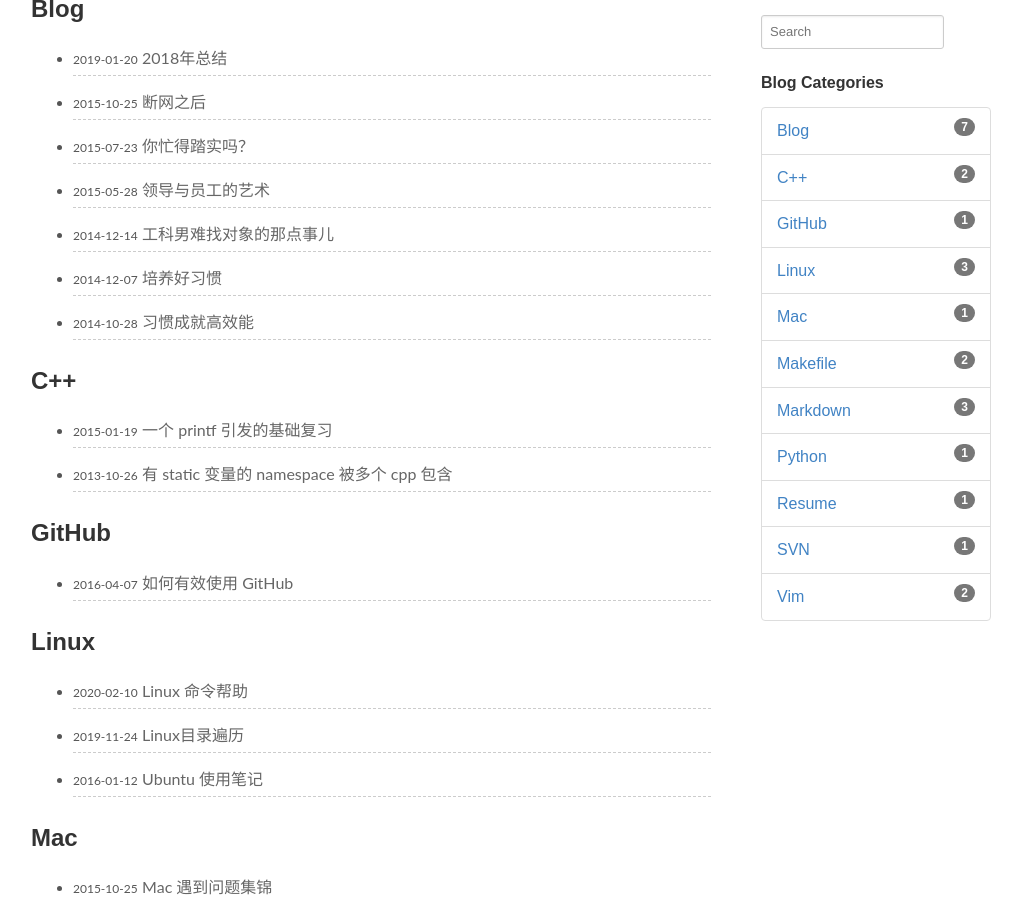
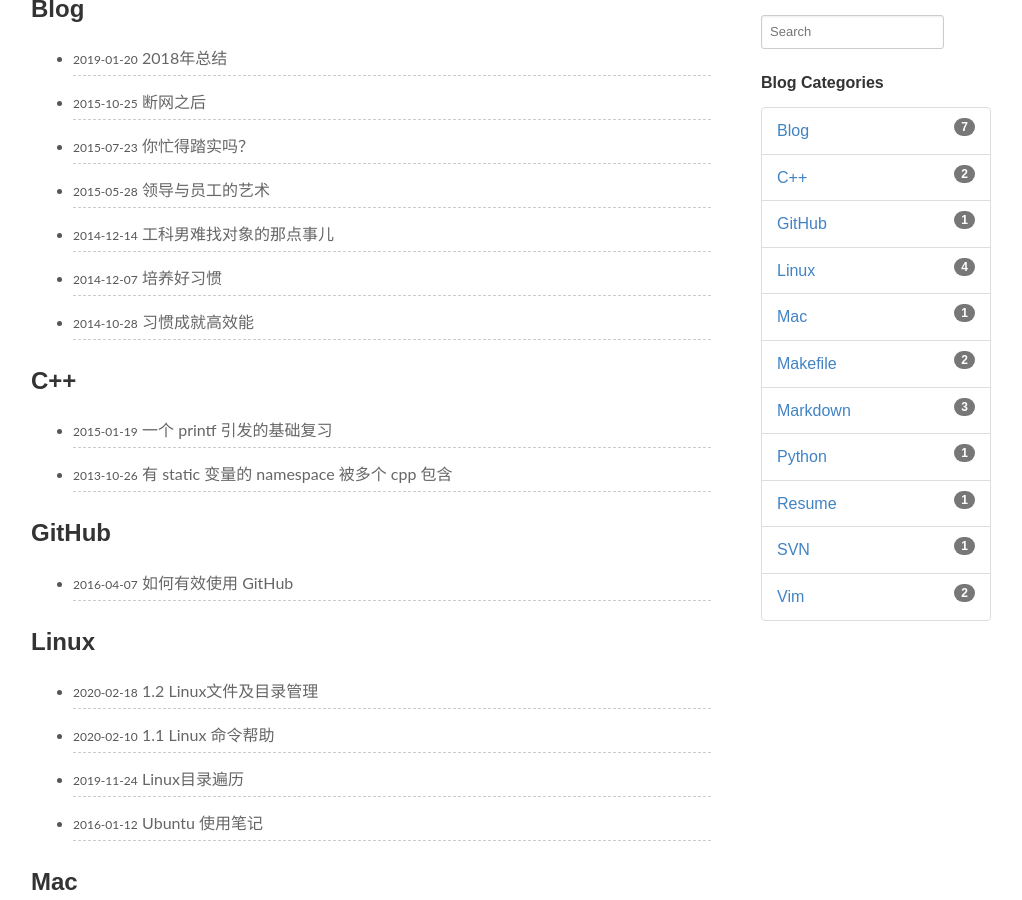
Before and after one commit to JKWrist/JKWrist.github.io, a Jekyll site: the page built from pages/categories.md, in a window 1280 px wide and 900 px high, scrolled down 227 px. Shown: the whole window, without its empty margins (139-1161 px from the left). Built offline with Jekyll 4.4.1, drawn with Linux system fonts in a browser that asks for light colours; some of the changed lines change nothing that is shown.

Commit message:
添加文件管理

````diff
--- a/_posts/Linux/2020-02-10-01_use_man.md
+++ b/_posts/Linux/2020-02-10-01_use_man.md
@@ -1,6 +1,6 @@
 ---
 layout: post
-title: Linux 命令帮助
+title: 1.1 Linux 命令帮助
 categories: Linux
 description:
 keywords: Linux
--- /dev/null
+++ b/_posts/Linux/2020-02-18-02_file_manage.md
@@ -0,0 +1,196 @@
+---
+layout: post
+title: 1.2 Linux文件及目录管理
+categories: Linux
+description:
+keywords: Linux
+---
+
+# 文件及目录管理
+
+## 概述
+文件管理不外乎文件或目录的创建、删除、查询、移动，有mkdir/rm/mv
+
+文件查询是重点，用find来进行查询；find的参数丰富，也非常强大；
+
+查看文件内容是个大的话题，文本的处理有太多的工具供我们使用，在本章中只是点到即止，后面会有专门的一章来介绍文本的处理工具；
+
+## 创建和删除
+- 创建：mkdir
+- 删除：rm
+- 删除非空目录：rm -rf file目录
+- 删除日志  rm \*log    (等价: $find ./ -name "\*log" -exec rm {} \;)
+- 移动：mv
+- 复制：cp   (复制目录：cp -r )
+```
+//查看当前目录下文件个数
+$find ./ | wc -l
+//复制目录
+$cp -r source_dir  dest_dir
+```
+
+## 目录切换:
+- 找到文件/目录位置：cd
+- 切换到上一个工作目录：cd -
+- 切换到home目录：cd ~
+- 显示当前路径:  pwd
+- 更改当前工作路径为path: $cd path
+
+## 列出目录项
+
+- 显示当前目录下的文件 ls
+- 按时间排序，以列表的方式显示目录项 ls -lrt
+
+以上这个命令用到的频率如此之高，以至于我们需要为它建立一个快捷命令方式:
+
+在.bashrc 中设置命令别名::
+
+    alias lsl='ls -lrt'
+    alias lm='ls -al|more'
+
+这样，使用lsl，就可以显示目录中的文件按照修改时间排序；以列表方式显示；
+
+- 给每项文件前面增加一个id编号(看上去更加整洁)::
+
+  >ls | cat -n
+     1  a
+     2  a.out
+     3  app
+     4  b
+     5  bin
+     6  config
+
+注：.bashrc 在/home/你的用户名/ 文件夹下，以隐藏文件的方式存储；可使用 ls -a 查看；
+
+
+
+## 查找目录及文件 find/locate
+```
+//搜寻文件或目录:
+$find ./ -name "core*" | xargs file
+
+//查找目标文件夹中是否有obj文件:
+$find ./ -name '*.o'
+
+//递归当前目录及子目录删除所有.o文件:
+$find ./ -name "*.o" -exec rm {} \;
+
+//find是实时查找，如果需要更快的查询，可试试locate；locate会为文件系统建立索引数据库，如果有文件更新，需要定期执行更新命令来更新索引库:
+$updatedb
+
+//寻找包含有string的路径:
+$locate string
+
+//与find不同，locate并不是实时查找。你需要更新数据库，以获得最新的文件索引信息。
+```
+
+## 查看文件内容
+```
+//查看文件：cat vi head tail more
+
+//显示时同时显示行号:
+$cat -n
+
+//按页显示列表内容:
+$ls -al | more
+
+//只看前10行:
+$head - 10 **
+
+//显示文件第一行:
+$head -1 filename
+
+//显示文件倒数第五行:
+$tail -5 filename
+
+//查看两个文件间的差别:
+$diff file1 file2
+
+//动态显示文本最新信息:
+$tail -f crawler.log
+```
+## 查找文件内容
+```
+//使用grep、egrep查询文件内容:
+
+egrep '03.1\/CO\/AE' TSF_STAT_111130.log.012
+egrep 'A_LMCA777:C' TSF_STAT_111130.log.035 > co.out2
+```
+## 文件与目录权限修改
+```
+- 改变文件的拥有者   chown
+- 改变文件读、写、执行等属性   chmod
+- 递归子目录修改： chown -R tuxapp source/
+- 增加脚本可执行权限： chmod a+x  myscript
+```
+## 给文件增加别名
+
+```
+//创建符号链接/硬链接:
+
+ln cc ccAgain :硬连接；删除一个，将仍能找到；
+
+ln -s cc ccTo :符号链接(软链接)；删除源，另一个无法使用；（后面一个ccTo 为新建的文件）
+```
+## 管道和重定向
+```
+- 批处理命令连接执行，使用 |
+- 串联: 使用分号 ;
+- 前面成功，则执行后面一条，否则，不执行:&&
+- 前面失败，则后一条执行: ||
+
+ls /proc && echo suss! || echo failed.(这个有点像编程语言中的短路，前面失败后面就不执行，与)
+
+//能够提示命名是否执行成功or失败；
+
+//与上述相同效果的是:
+
+if ls /proc;
+then echo suss;
+else echo fail;
+fi
+
+//重定向:
+ls  proc/*.c > list 2> &l 将标准输出和标准错误重定向到同一文件；
+
+//等价的是:
+ls  proc/*.c &> list
+
+//清空文件:
+ :> a.txt
+
+//重定向(追加):
+echo aa >> a.txt
+```
+
+## 设置环境变量
+```
+启动帐号后自动执行的文件为 .profile，然后通过这个文件可设置自己的环境变量；
+
+安装的软件路径一般需要加入到path中::
+    PATH=$APPDIR:/opt/app/soft/bin:$PATH:/usr/local/bin:$TUXDIR/bin:$ORACLE_HOME/bin;export PATH
+
+```
+## Bash快捷输入或删除
+```
+快捷键:
+Ctl-U   删除光标到行首的所有字符,在某些设置下,删除全行
+Ctl-W   删除当前光标到前边的最近一个空格之间的字符
+Ctl-H   backspace,删除光标前边的字符
+Ctl-R   匹配最相近的一个文件，然后输出
+```
+## 综合应用
+```
+查找record.log中包含AAA，但不包含BBB的记录的总数:
+cat -v record.log | grep AAA | grep -v BBB | wc -l
+```
+## 总结
+```
+文件管理，目录的创建、删除、查询、管理: mkdir rm mv
+
+文件的查询和检索: find locate
+
+查看文件内容：cat vi tail more
+
+管道和重定向: ; | &&  >
+```
````
